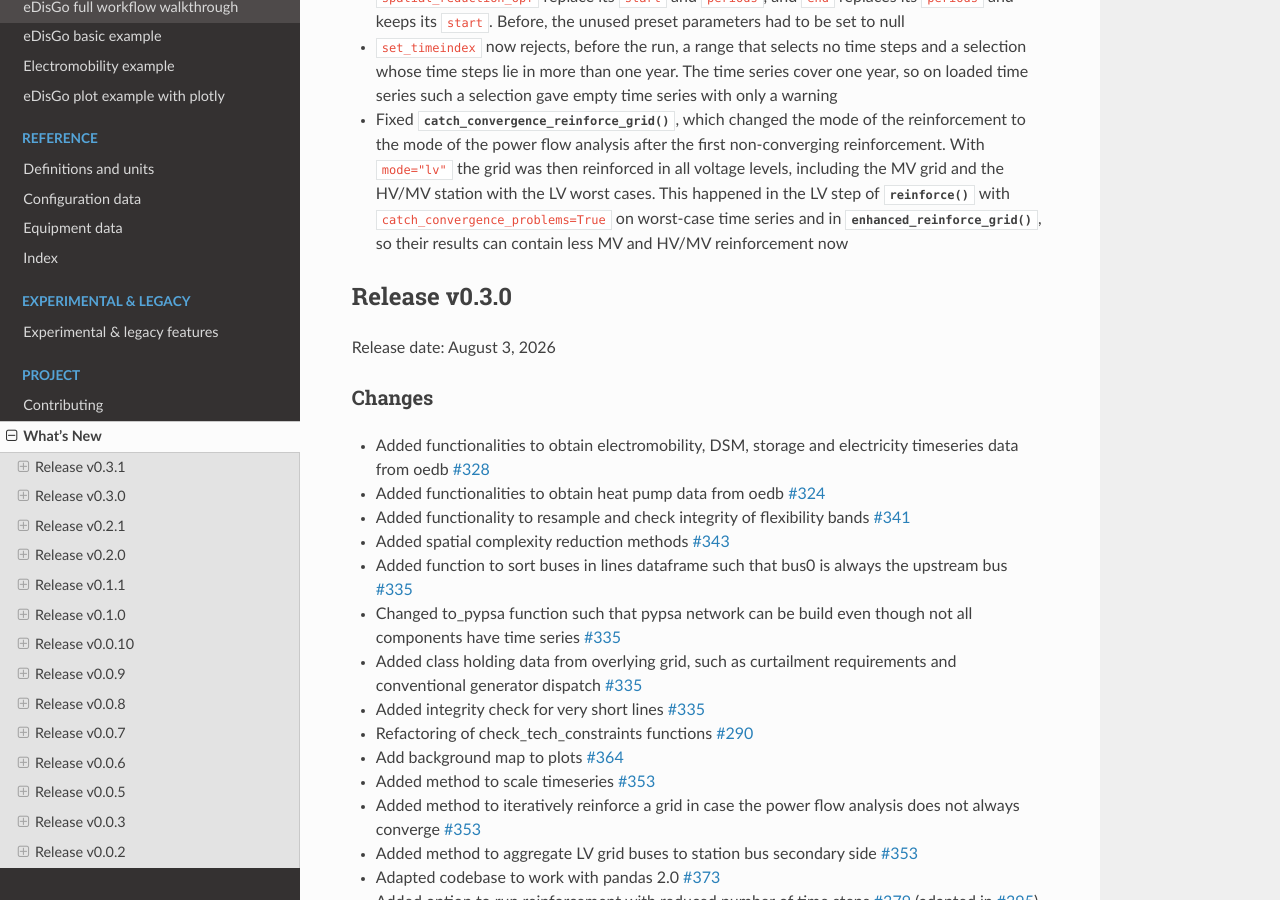
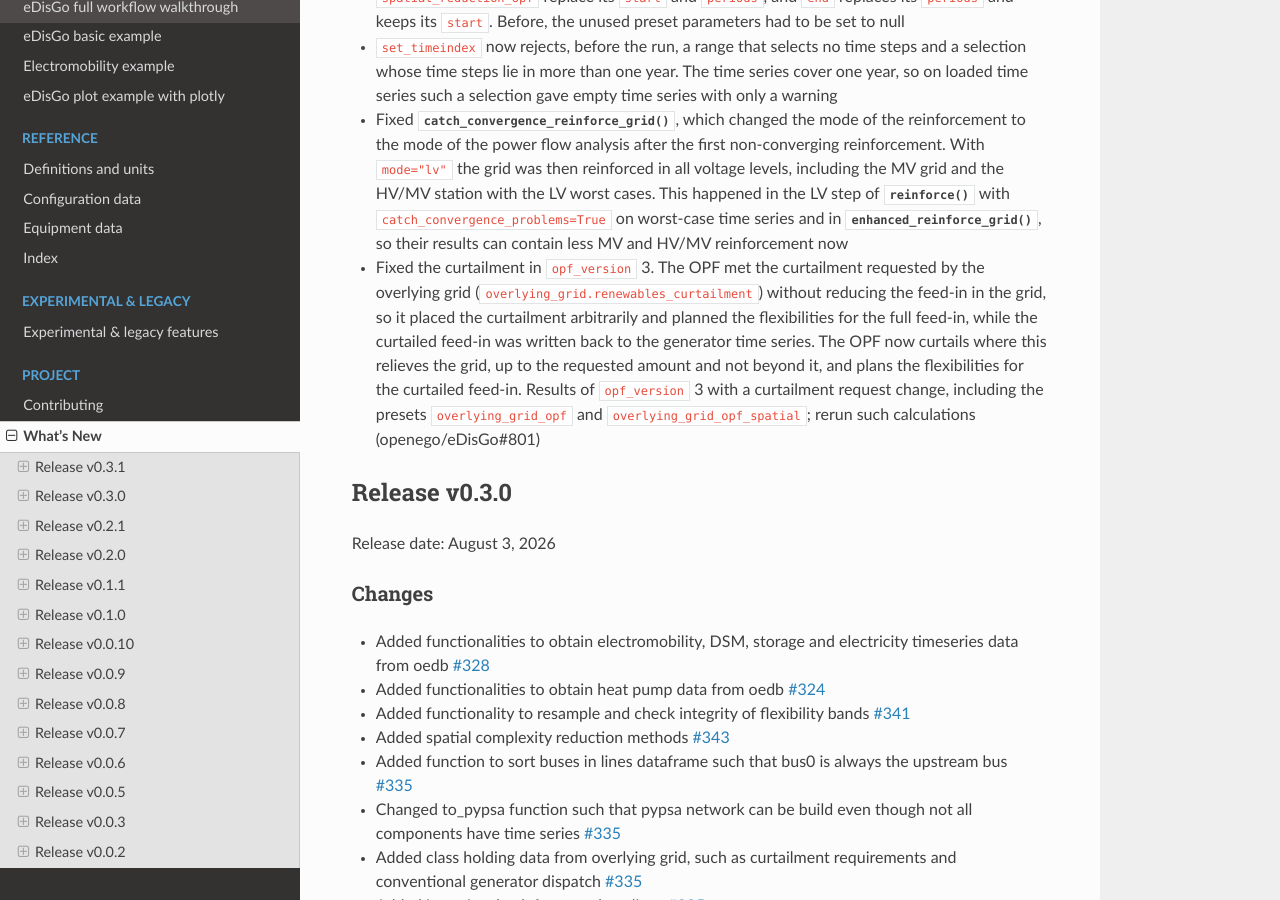
Before and after one commit to openego/eDisGo, a Sphinx documentation site: the page built from doc/whatsnew.rst, in a window 1280 px wide and 900 px high, scrolled down 9743 px. Built offline with Sphinx 7.4.7 and the Read the Docs theme 3.1.0, drawn with Linux system fonts in a browser that asks for light colours; pages that are not in the unit, such as notebooks, are missing from menus.

Commit message:
Curtail in the power balance of OPF version 3 and not beyond the request (#845)
In opf_version 3 the curtailment `pgc` met the overlying grid's "curt"
requirement but was missing from the nodal power balance. The OPF
therefore placed the requested curtailment arbitrarily and planned the
flexibilities for the full feed-in, while `from_powermodels` wrote the
curtailed feed-in back to the generator time series. This affected the
runner presets `overlying_grid_opf` and `overlying_grid_opf_spatial`.

- form/bf.jl: add `pgc` to the P and Q balance of version 3, as in
  versions 2 and 4.
- core/variables.jl: in version 3, bound the slack of the "curt"
  requirement below by min(0, P), so the OPF curtails at most the
  requested amount. Version 4 stays unbounded, as its `pgc` also keeps
  the grid within its limits.
- prob/opf_bf.jl: create `pgc` in version 3 only for a "curt"
  requirement.
- Test fixtures keep "curt" in the flexibilities of version 3, as
  `to_powermodels` does. The two `@test_broken` of #801 now pass;
  new tests cover the bound and solve the curtailment request with
  Ipopt.

Results of opf_version 3 with a curtailment request change; versions
1, 2 and 4 are unchanged.

Fixes #801

```diff
--- a/doc/methodology/flexibility/optimization_opf.rst
+++ b/doc/methodology/flexibility/optimization_opf.rst
@@ -141,10 +141,12 @@ All versions minimise line losses; they differ in how grid limits and the overly
      - Standard grid restrictions
      - minimise line losses **and** grid-related slacks
    * - 3
-     - HV requirements added; grid restrictions lifted
+     - HV requirements added (curtailment of fluctuating generators by at most the
+       requested amount, a shortfall is penalised); grid restrictions lifted
      - minimise line losses, maximum line loading **and** HV slacks
    * - 4
-     - HV requirements added; standard grid restrictions
+     - HV requirements added (curtailment may exceed the request where the grid
+       limits need it); standard grid restrictions
      - minimise line losses, HV slacks **and** grid-related slacks
 
 "Lifting" the grid restrictions (versions 1 and 3) turns hard voltage/loading limits
--- a/doc/whatsnew/v0-3-1.rst
+++ b/doc/whatsnew/v0-3-1.rst
@@ -471,3 +471,12 @@ Changes
   worst-case time series and in
   :func:`~.flex_opt.reinforce_grid.enhanced_reinforce_grid`, so their results can
   contain less MV and HV/MV reinforcement now
+* Fixed the curtailment in ``opf_version`` 3. The OPF met the curtailment requested
+  by the overlying grid (``overlying_grid.renewables_curtailment``) without reducing
+  the feed-in in the grid, so it placed the curtailment arbitrarily and planned the
+  flexibilities for the full feed-in, while the curtailed feed-in was written back to
+  the generator time series. The OPF now curtails where this relieves the grid, up to
+  the requested amount and not beyond it, and plans the flexibilities for the
+  curtailed feed-in. Results of ``opf_version`` 3 with a curtailment request change,
+  including the presets ``overlying_grid_opf`` and ``overlying_grid_opf_spatial``;
+  rerun such calculations (openego/eDisGo#801)
```
Also changed, not shown: 11 other files.
